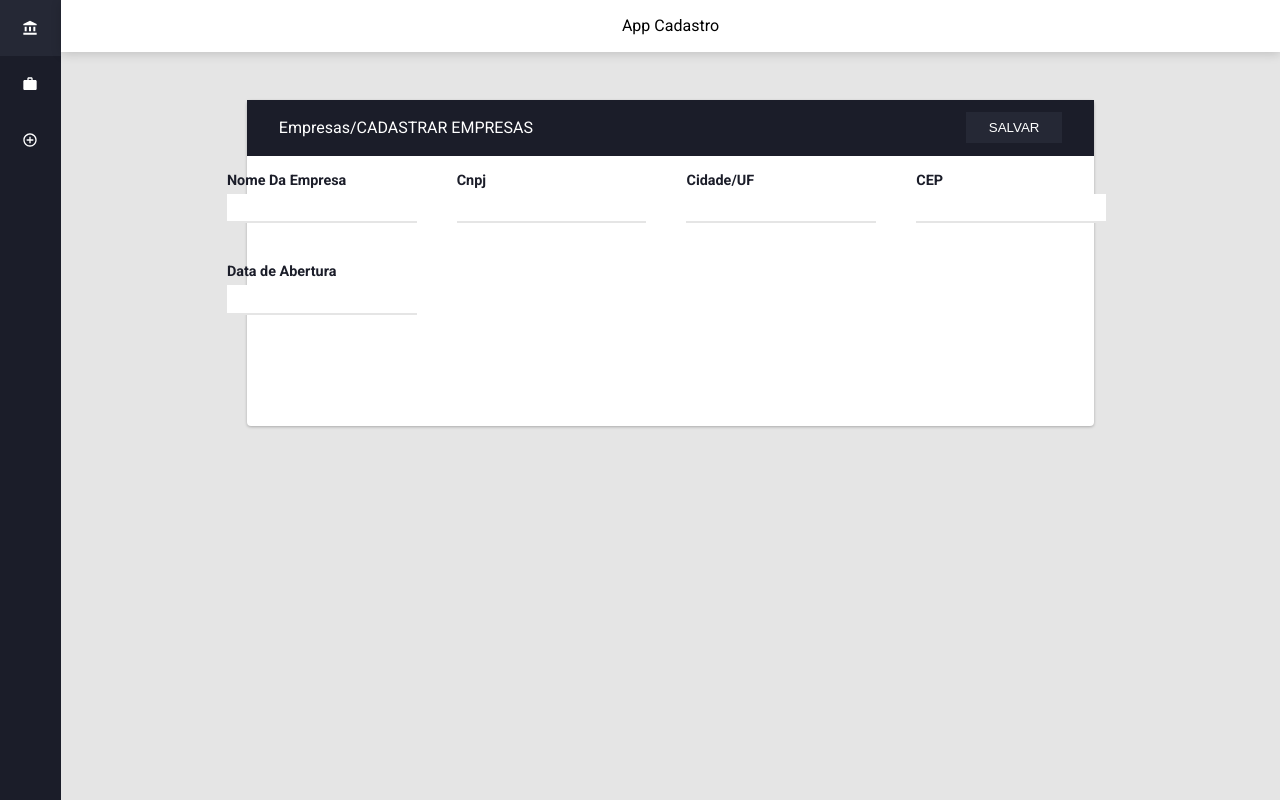
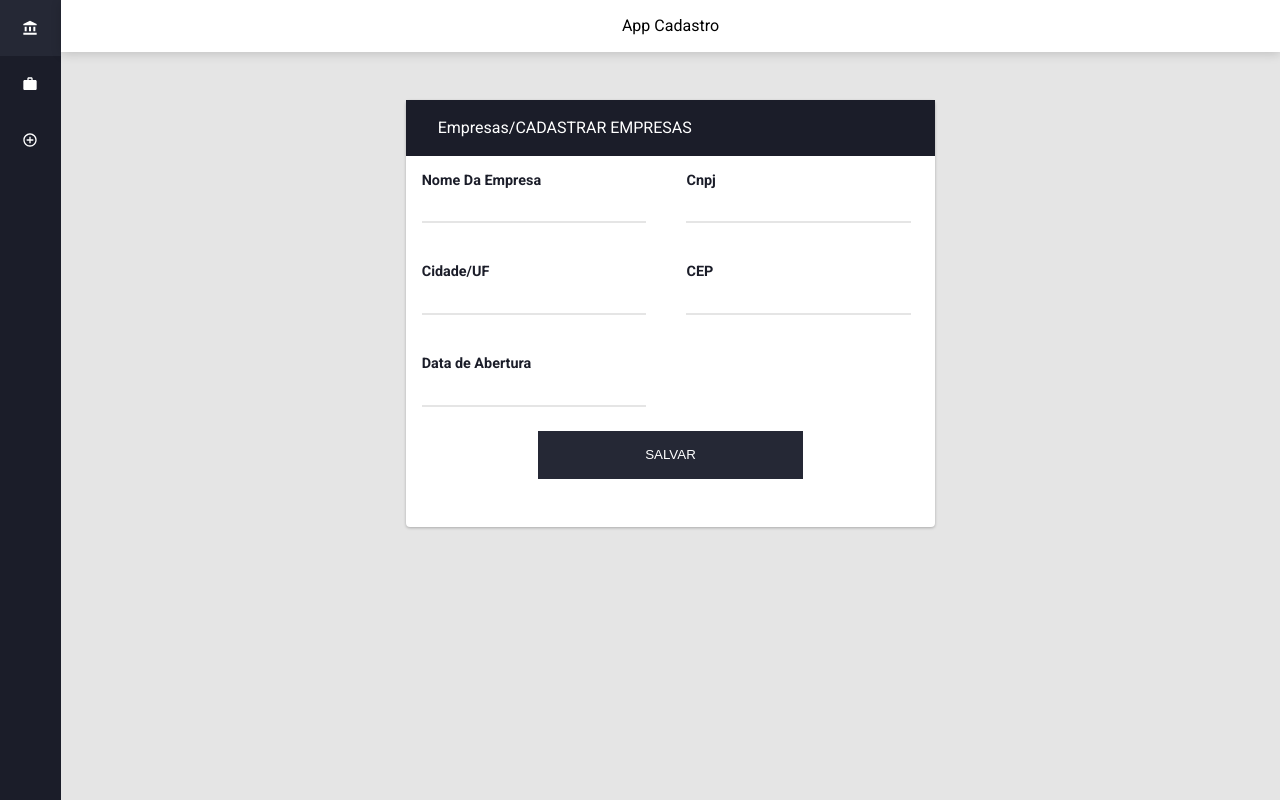
Before and after one commit to RicardoBaltazar/Dashboard-frontend, a React (Create React App) app in the folder app/: page /register in a window 1280 px wide. Built offline with nearby package versions, Linux system fonts and the light colour scheme.

Commit message:
alterando design do formulário de cadastro

```diff
--- a/app/server.json
+++ b/app/server.json
@@ -17,20 +17,12 @@
       "id": 9
     },
     {
-      "name": "Empresa",
-      "cnpj": "32152152",
-      "uf": "Porto Alegre",
-      "cep": "985425500",
-      "opendate": "12/50/2015",
+      "name": "Teste",
+      "cnpj": "2235124",
+      "uf": "Viamão",
+      "cep": "523561254",
+      "opendate": "23562421",
       "id": 10
-    },
-    {
-      "name": "teste teste teste teste teste",
-      "cnpj": "321321",
-      "uf": "321321",
-      "cep": "321321321",
-      "opendate": "321321321",
-      "id": 11
     }
   ]
 }
--- a/app/src/screen/register/index.tsx
+++ b/app/src/screen/register/index.tsx
@@ -58,10 +58,6 @@ const PageRegister: React.FC = () => {
                 <div className={styled.card}>
                     <div className={styled.headerCard}>
                         <p>Empresas/CADASTRAR EMPRESAS</p>
-                        <button type='submit' onClick={handleLoading}>
-                            {loading && <span><VscLoading /></span>}
-                            {!loading && 'SALVAR'}
-                        </button>
                     </div>
                     <div className={styled.section}>
                         <div>
@@ -85,6 +81,10 @@ const PageRegister: React.FC = () => {
                             <input type="text" onChange={e => setOpenDate(e.target.value)} />
                         </div>
                     </div>
+                <button type='submit' onClick={handleLoading}>
+                            {loading && <span><VscLoading /></span>}
+                            {!loading && 'SALVAR'}
+                        </button>
                 </div>
             </form>
         </>
--- a/app/src/screen/register/styled.module.scss
+++ b/app/src/screen/register/styled.module.scss
@@ -1,13 +1,17 @@
 .form {
-    height: 100%;
+    // height: 100%;
     display: flex;
     justify-content: center;
     .card {
-        width: 80%;
-        height: 50%;
+        width: 50%;
+        // height: 100%;
         border-radius: 4px;
+        display: flex;
+        flex-direction: column;
+        align-items: center;
         background: #FFFFFF;
         box-shadow: 0px 1px 3px #00000042;
+        padding-bottom: 3rem;
 
         .headerCard{
             height: 3.5rem;
@@ -19,6 +23,8 @@
             color: #fff;
             padding: 0 2rem;
 
+        }
+
         button {
             background-color: #252835;
             color: #ffffff;
@@ -26,20 +32,20 @@
             cursor: pointer;
             transition: 0.2s;
             border: none;
-                width: 6rem;
+            width: 50%;
+            height: 3rem;
 
             &:hover {
                 color: #b6b4b4;
             }
         }
-        }
 
         .section {
             display: grid;
-            grid-template-columns: 1fr 1fr 1fr 2fr;
+            grid-template-columns: 1fr 1fr ;
             align-items: center;
             justify-content: center;
-
+            width: 100%;
 
             div {
                 display: flex;
```
Lines whose indentation alone changed are shown as unchanged.
